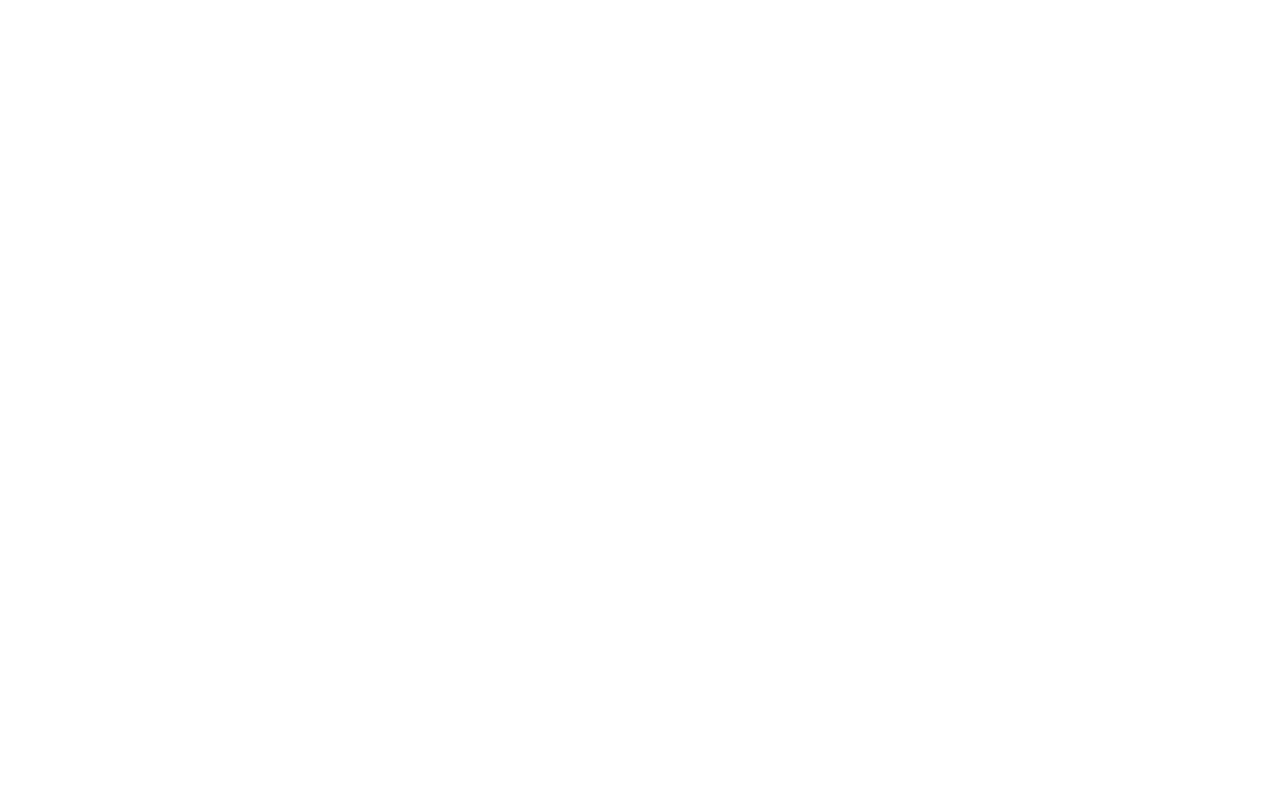
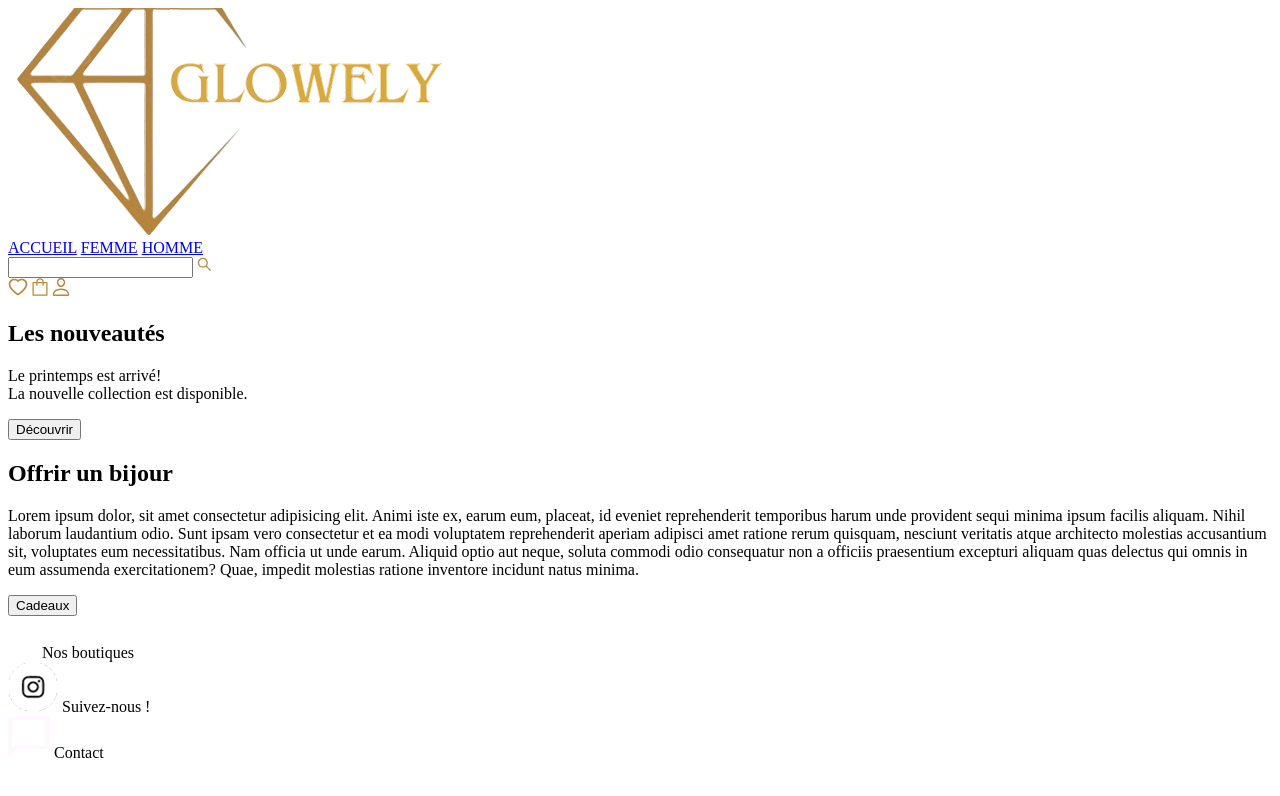
Before and after one commit to navycrow/sw-bijouterie, a plain HTML site: page index.html in a window 1280 px wide. Drawn offline with Linux system fonts and the light colour scheme.

Commit message:
codage index.html

```diff
--- a/index.html
+++ b/index.html
@@ -1,13 +1,65 @@
 <!DOCTYPE html>
 <html lang="fr">
-<head>
-    <meta charset="UTF-8">
-    <meta name="viewport" content="width=device-width, initial-scale=1.0">
+  <head>
+    <meta charset="UTF-8" />
+    <meta name="viewport" content="width=device-width, initial-scale=1.0" />
     <title>Accueil</title>
-</head>
-<body>
-
-
-
-</body>
+  </head>
+  <body>
+    <header>
+      <img src="assets/img/logo.png" alt="logo" id="logo" />
+      <nav>
+        <a href="index.html">ACCUEIL</a>
+        <a href="femme.html">FEMME</a>
+        <a href="homme.html">HOMME</a>
+      </nav>
+      <search>
+        <input type="text" name="search" id="" />
+        <img src="assets/img/loupe.svg" alt="recherche" />
+      </search>
+      <!-- Actions des icônes à définir -->
+      <img src="assets/img/coeur.svg" alt="favori" />
+      <img src="assets/img/panier.svg" alt="panier" />
+      <img src="assets/img/profil.svg" alt="profil" />
+    </header>
+    <main>
+      <section id="nouveautes">
+        <h1>Les nouveautés</h1>
+        <p>
+          Le printemps est arrivé!<br />La nouvelle collection est disponible.
+        </p>
+        <button>Découvrir</button>
+      </section>
+      <section id="cadeaux">
+        <h2>Offrir un bijour</h2>
+        <p>
+          Lorem ipsum dolor, sit amet consectetur adipisicing elit. Animi iste
+          ex, earum eum, placeat, id eveniet reprehenderit temporibus harum unde
+          provident sequi minima ipsum facilis aliquam. Nihil laborum laudantium
+          odio. Sunt ipsam vero consectetur et ea modi voluptatem reprehenderit
+          aperiam adipisci amet ratione rerum quisquam, nesciunt veritatis atque
+          architecto molestias accusantium sit, voluptates eum necessitatibus.
+          Nam officia ut unde earum. Aliquid optio aut neque, soluta commodi
+          odio consequatur non a officiis praesentium excepturi aliquam quas
+          delectus qui omnis in eum assumenda exercitationem? Quae, impedit
+          molestias ratione inventore incidunt natus minima.
+        </p>
+        <button>Cadeaux</button>
+      </section>
+    </main>
+    <footer>
+      <div id="boutiques">
+        <img src="assets/img/localisation.svg" alt="localisation" />
+        Nos boutiques
+      </div>
+      <div id="reseaux-sociaux">
+        <img src="assets/img/instagram.png" alt="instagram" />
+        Suivez-nous !
+      </div>
+      <div id="contact">
+        <img src="assets/img/contact.svg" alt="contact" />
+        Contact
+      </div>
+    </footer>
+  </body>
 </html>
```
Also changed, not shown: femme.html (added), homme.html (added).
